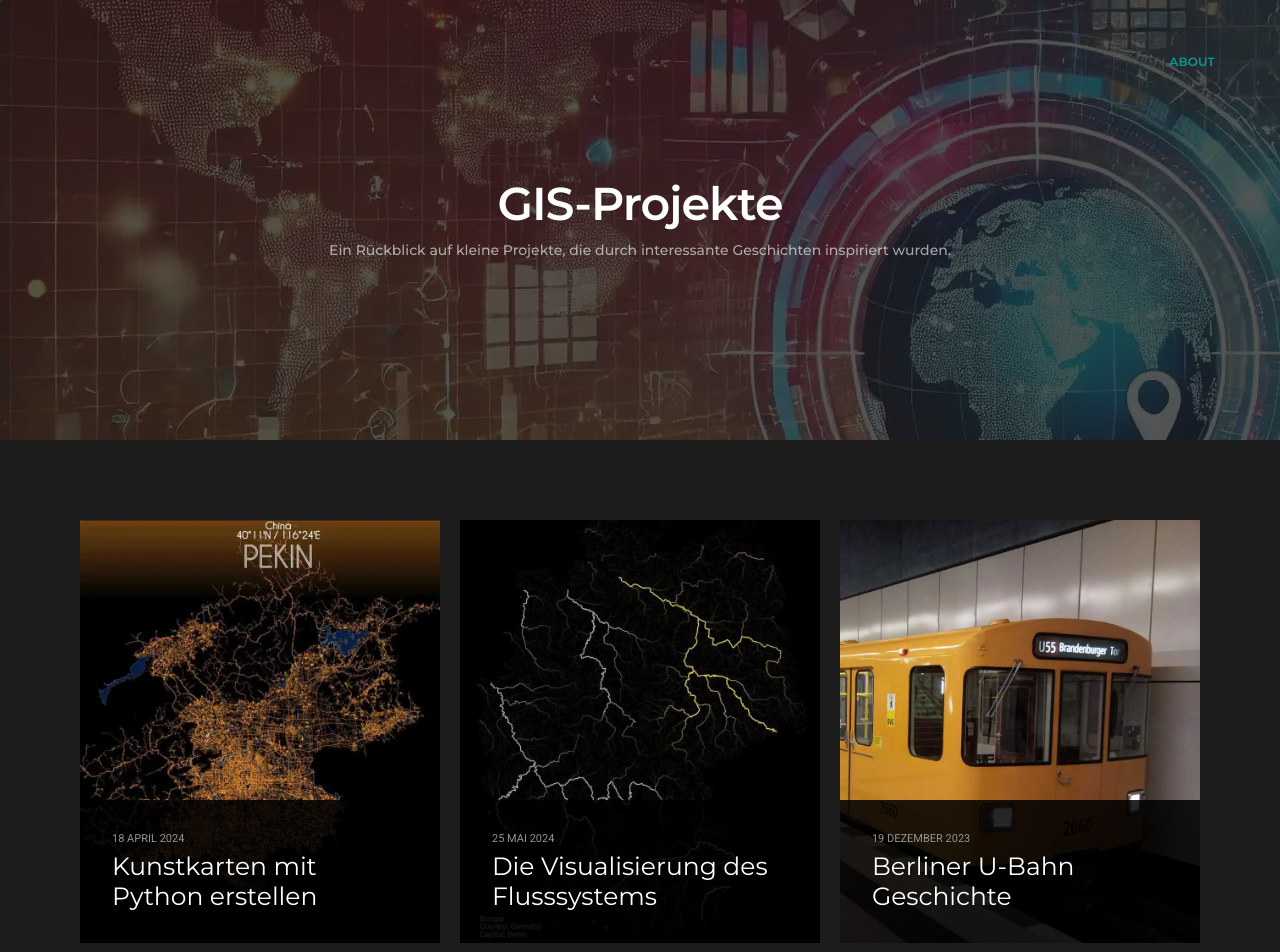
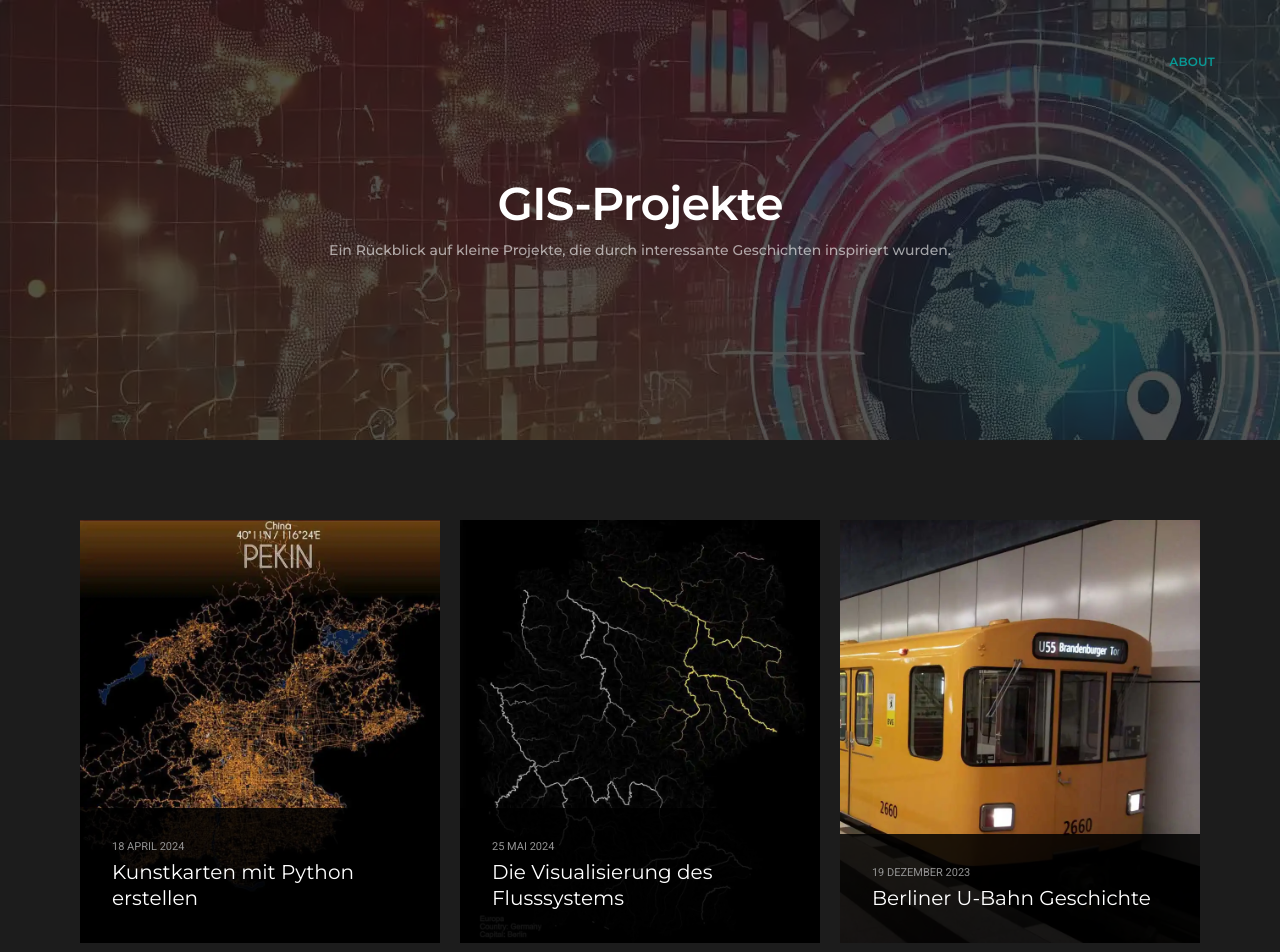
Before and after one commit to Kirman442/gis, a React (Vite) app: page / in a window 1280 px wide. Shown: the top 952 px of the page. Built offline with nearby package versions, Linux system fonts and the light colour scheme.

Commit message:
some gallery fixes, button name

```diff
--- a/src/components/HomeGallery.jsx
+++ b/src/components/HomeGallery.jsx
@@ -11,9 +11,9 @@ const HomeGallery = () => {
                         <ul className=" grid grid-3col xl-grid-3col lg-grid-3col md-grid-2col sm-grid-1col xs-grid-1col blog-post-style4 gutter-large">
                             <li className="grid-sizer"></li>
                             {HomeProjectFotos.map((HProjectFotos) => (
+                                <li key={HProjectFotos.id} className="grid-item">
+                                    <div className="fade-in">
 
-                                <div key={HProjectFotos.id} className="fade-in">
-                                    <li className="grid-item">
                                         <figure>
                                             <div className=" bg-extra-dark-gray">
                                                 <Link to={HProjectFotos.link} className="text-medium-gray text-small">
@@ -25,14 +25,15 @@ const HomeGallery = () => {
                                                     <div className="blog-hover-box align-bottom">
                                                         <span
                                                             className="post-author text-extra-small text-medium-gray text-uppercase d-block margin-5px-bottom sm-margin-5px-bottom">{HProjectFotos.data}</span>
-                                                        <h6 className="alt-font d-block text-white-2 font-weight-400 mb-0"><Link to={HProjectFotos.link} className="text-white-2 text-green-hover">{HProjectFotos.header}</Link></h6>
+                                                        <span className="text-extra-large alt-font d-block text-white-2 font-weight-400 mb-0"><Link to={HProjectFotos.link} className="text-white-2 text-green-hover">{HProjectFotos.header}</Link></span>
                                                         <p className="text-medium-gray margin-10px-top blog-hover-text">{HProjectFotos.text}</p>
                                                     </div>
                                                 </div>
                                             </figcaption>
                                         </figure>
-                                    </li>
-                                </div>
+                                    </div>
+                                </li>
+
                             ))}
                         </ul>
                     </div>
--- a/src/components/ScrollToTopButton.jsx
+++ b/src/components/ScrollToTopButton.jsx
@@ -29,7 +29,8 @@ const ScrollToTopButton = () => {
     return (
         <div>
             {isVisible && (
-                <button
+                <button id="ToTop"
+                    aria-label="To op"
                     onClick={scrollToTop}
                     className="scroll-to-top-btn"
                 >
```
